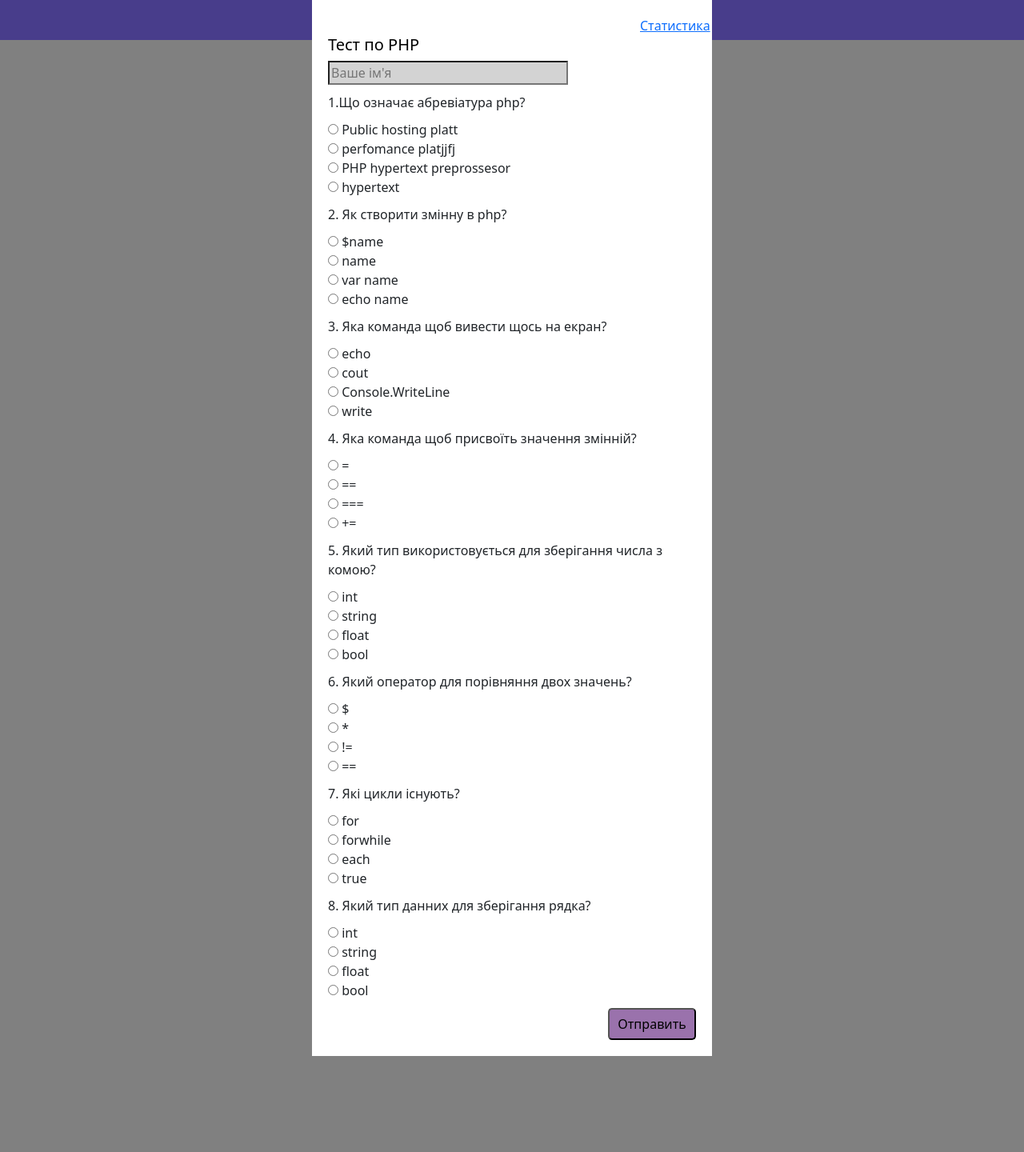
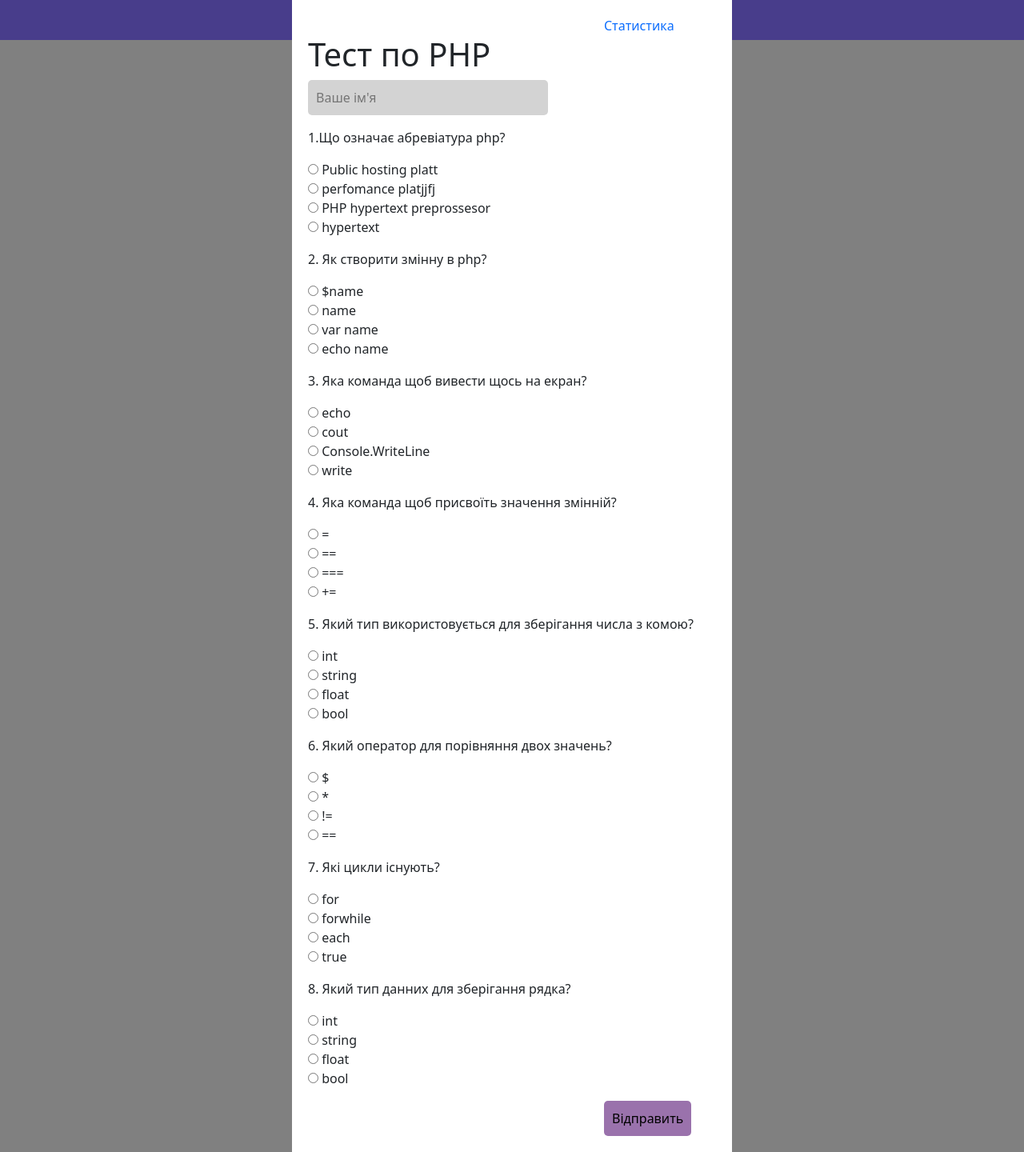
Before and after one commit to YaroslavOstamatii/test, a PHP site: page / in a window 1280 px wide. Shown: the whole page at 80% size. Before the commit the page ends 1320 px from the top, so only its background shows below. Run offline with PHP 8.4, Linux system fonts and the light colour scheme.

Commit message:
modify css

```diff
--- a/index.php
+++ b/index.php
@@ -4,55 +4,17 @@
     <meta charset="UTF-8">
     <title>Вікторина</title>
     <link rel="stylesheet" href="https://cdn.jsdelivr.net/npm/bootstrap@5.2.3/dist/css/bootstrap.min.css">
-    <style>
-        body {
-            border-top: 50px solid darkslateblue;
-            background-color: rgb(128, 128, 128);
-            margin: 0;
-            padding: 0;
-        }
-
-        form {
-            position:relative;
-            width: 500px;
-            margin: -50px auto 0px;
-            padding: 20px;
-            background-color: white;
-        }
-
-        h1 {
-            color: black;
-            font-size: 20px;
-        }
-
-        p {
-            margin-bottom: 10px;
-        }
-        input[type="submit"] {
-            width: 110px;
-            height: 40px;
-            border-radius: 5px;
-            cursor: pointer;
-            background-color: #9A72AC;
-            margin: 0 0 0 350px;
-        }
-        .inp{
-            width: 300px;
-            background: lightgray;
-        }
-        .paginat{
-            margin: 0 0 0 390px;
-        }
-
-    </style>
+    <link rel="stylesheet" href="style.css">
 
 </head>
 <body>
+<div>
+<form action="statistic.php" method="post" >
 
-<form action="statistic.php" method="post" >
-    <a class="paginat" href="move.php">Статистика</a>
+    <a href="move.php">Статистика</a>
+
     <h1>Тест по PHP</h1>
-    <input class="inp" type="text" name="name" placeholder="Ваше ім'я">
+    <input class="name" type="text" name="name" placeholder="Ваше ім'я" required>
     <p>
         <p>1.Що означає абревіатура php?</p>
         <input type="radio" name="question1" value="1"> Public hosting platt <br>
@@ -110,8 +72,8 @@
     <input type="radio" name="question8" value="3"> float <br>
     <input type="radio" name="question8" value="4"> bool <br>
     </p>
-
-    <input type="submit" value="Отправить">
+    <button type="submit">Відправить</button>
 </form>
+</div>
 </body>
 </html>
--- /dev/null
+++ b/style.css
@@ -0,0 +1,45 @@
+body {
+    border-top: 50px solid darkslateblue;
+    background-color: rgb(128, 128, 128);
+    margin: 0;
+    padding: 0;
+}
+div {
+    position:relative;
+    width: 550px;
+    margin: -50px auto 0px;
+    padding: 20px;
+    background-color: white;
+}
+a {
+    margin: 0 0 0 370px;
+    text-decoration: none;
+}
+button{
+    padding: 10px;
+    border:unset;
+    background: #9A72AC;
+    cursor:pointer;
+    border-radius: 5px;
+    margin: 0 0 0 370px;
+}
+.name{
+    width: 300px;
+    background: lightgray;
+    border-radius: 5px;
+    padding: 10px;
+    border:unset;
+
+}
+table {
+    border-spacing: 10px;
+    border-collapse: separate;
+    width: 500px;
+    position:relative;
+}
+
+th, td {
+    padding: 10px;
+    background-color: lightgrey;
+    text-align: center;
+}
```
Also changed, not shown: move.php (+4 -53 lines), statistic.php (+5 -54 lines).
